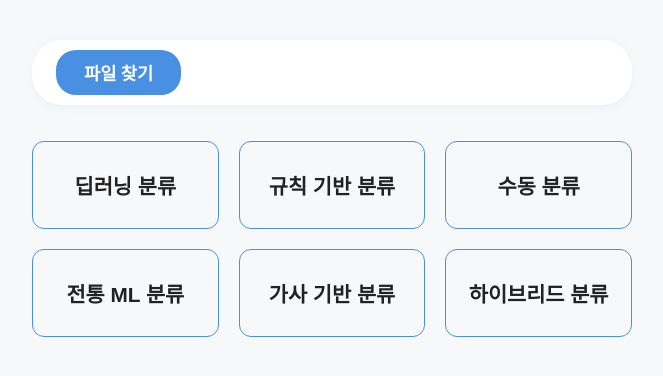
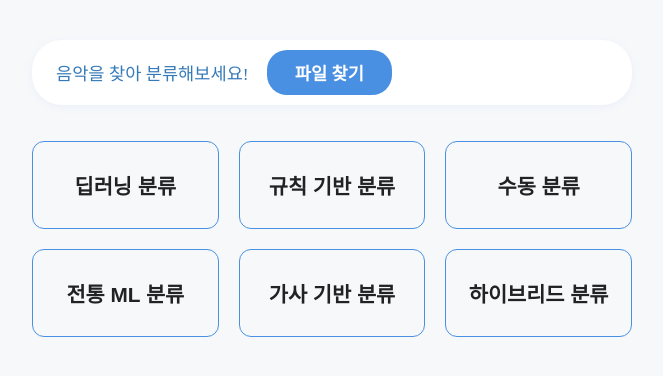
Before and after one commit to imsang27/Music-Classification, a Flask app: page / in a window 1280 px wide. Shown: the top 376 px of the page, without its empty margins (308-971 px from the left). Run offline with Flask 3, Linux system fonts and the light colour scheme; parts of the project's set-up code (start-up, migrations or seed data) failed here and were passed over.

Commit message:
UI: 음악 분류 페이지 대신 CTA 텍스트 및 스타일 추가
- 파일 업로드 영역에 사용자 안내 텍스트("음악을 찾아 분류해보세요!")를 추가하여 사용자 경험을 개선함
- 새로운 스타일 클래스를 추가하여 텍스트의 가독성과 시각적 강조를 높임

```diff
--- a/webapp/templates/index.html
+++ b/webapp/templates/index.html
@@ -24,6 +24,7 @@
             padding: 10px 24px;
             margin-bottom: 36px;
             min-width: 420px;
+            gap: 18px;
         }
         .file-label {
             background: #4a90e2;
@@ -85,12 +86,19 @@
             background: #f0f2f5;
             outline: none;
         }
+        .cta-text {
+            font-size: 1.1rem;
+            font-weight: 500;
+            color: #357ab8;
+            white-space: nowrap;
+        }
     </style>
 </head>
 <body>
     <div class="center-container">
         <form action="{{ url_for('classify') }}" method="post" enctype="multipart/form-data">
             <div class="file-search-bar">
+                <span class="cta-text">음악을 찾아 분류해보세요!</span>
                 <label for="audio_file" class="file-label">파일 찾기</label>
                 <input type="file" id="audio_file" name="audio_file" required onchange="updateFileName()">
                 <span id="file-name"></span>
```
